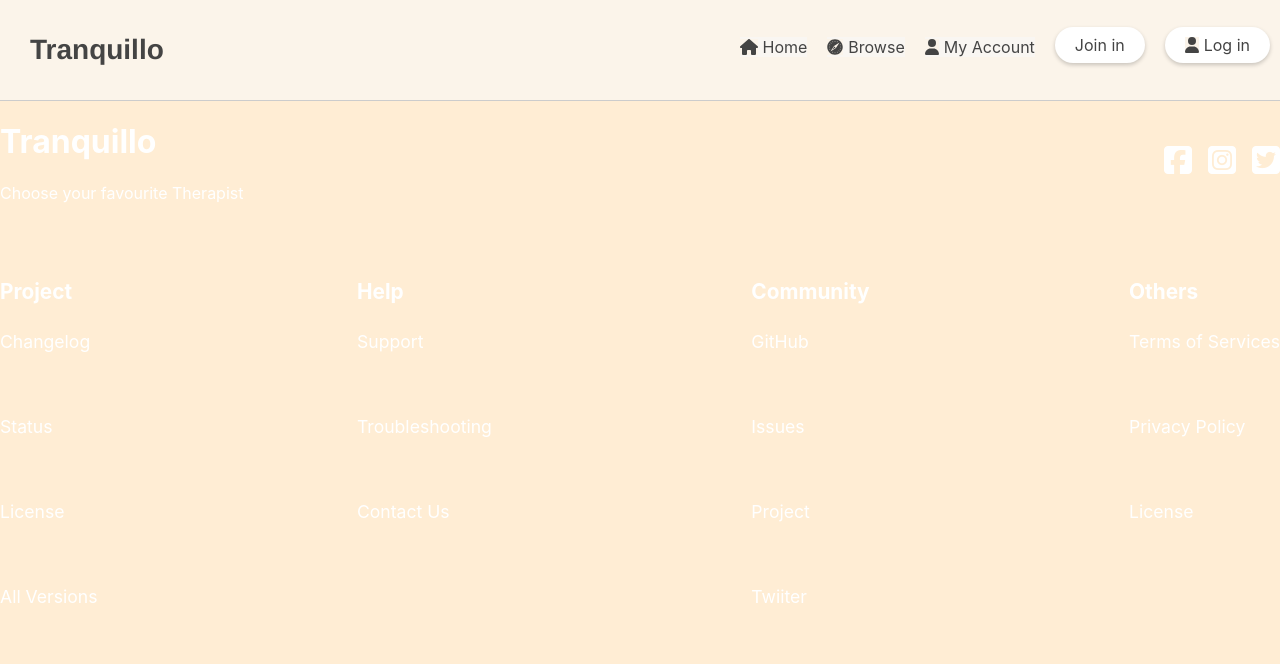
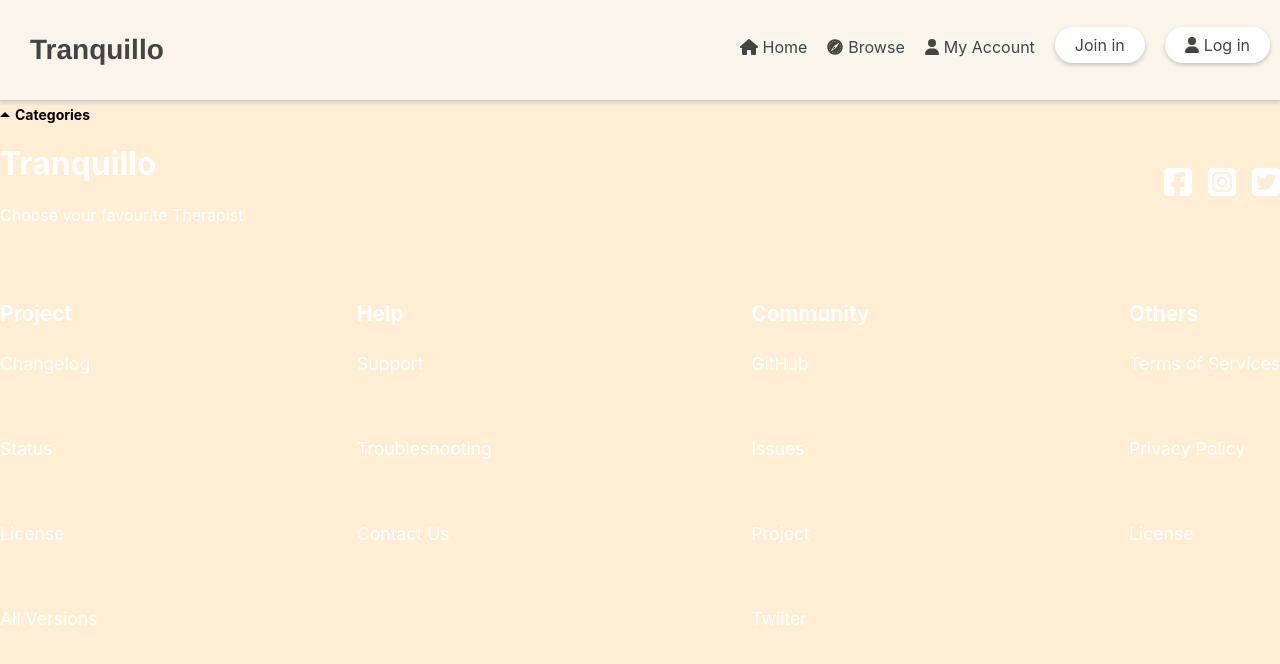
Before and after one commit to altina2801/LabKurs1, a React (Create React App) app in the folder front/: page /dropdownlist in a window 1280 px wide. Shown: the top 664 px of the page. Built offline with nearby package versions, Linux system fonts and the light colour scheme; the HTML template or start-up script is replaced by a standard one.

Commit message:
First Dropdown List Added

```diff
--- a/front/src/App.js
+++ b/front/src/App.js
@@ -15,6 +15,7 @@ import Quiz from './components/Quiz';
 import Sessions from './components/Sessions';
 import BrowseTherapists from './components/BrowseTherapists';
 import SessionB from './components/SessionB'
+import DropdownList from './components/DropdownList';
 
 
 function App() {
@@ -40,6 +41,7 @@ function App() {
           <Route path="/sessions" element={<Sessions />} />
           <Route path="/browsetherapists" element={<BrowseTherapists />} />
           <Route path="/sessionB" element={<SessionB />} />
+          <Route path="/dropdownlist" element={<DropdownList />} />
         </Routes>
         <Footer />
       </Router>
--- /dev/null
+++ b/front/src/components/DropdownList.js
@@ -0,0 +1,31 @@
+import React, { useState } from 'react';
+import '../css/DropdownList.css';
+
+const DropdownList = () => {
+  const [isOpen, setIsOpen] = useState(false);
+  const [isTriangleInverted, setIsTriangleInverted] = useState(false);
+
+  const handleDropdownClick = () => {
+    setIsOpen(!isOpen);
+    setIsTriangleInverted(!isTriangleInverted);
+  };
+
+  return (
+    <div className="dropdown">
+      <div className={`dropdown-header ${isOpen ? 'open' : ''}`} onClick={handleDropdownClick}>
+        <div className={`triangle ${isTriangleInverted ? 'inverted' : ''}`} />
+        <p>Categories</p>
+      </div>
+      {isOpen && (
+        <ul className="dropdown-menu">
+          <li>- Clinical Psychologists</li>
+          <li>- Psychiatrists</li>
+          <li>- Counseling Psychologists</li>
+          <li>- Marriage and Family Therapists</li>
+        </ul>
+      )}
+    </div>
+  );
+};
+
+export default DropdownList;
--- /dev/null
+++ b/front/src/css/DropdownList.css
@@ -0,0 +1,68 @@
+.dropdown {
+    position: relative;
+    display: inline-block;
+  }
+
+  .dropdown-header {
+    cursor: pointer;
+  }
+
+  .triangle {
+    width: 0;
+    height: 0;
+    border-left: 5px solid transparent;
+    border-right: 5px solid transparent;
+    border-bottom: 5px solid black;
+  }
+
+  .triangle.inverted {
+    transform: rotate(180deg);
+  }
+
+  .dropdown-menu {
+    list-style: none;
+    padding: 0;
+    margin: 0;
+    position: absolute;
+    top: 100%;
+    left: 0;
+    background-color: white;
+    border: 1px solid black;
+    width: 150px;
+  }
+
+  .dropdown-menu li {
+    padding: 8px;
+    cursor: pointer;
+    border: 1px solid black;
+  }
+
+  .dropdown-menu li:hover {
+    background-color: lightgray;
+  }
+
+  .dropdown-header {
+    display: flex;
+    align-items: center;
+    cursor: pointer;
+  }
+
+  .triangle {
+    width: 0;
+    height: 0;
+    border-left: 5px solid transparent;
+    border-right: 5px solid transparent;
+    border-bottom: 5px solid black;
+    margin-right: 5px;
+  }
+
+  .dropdown-header p {
+    margin: 0;
+    font-size: 14px;
+    font-weight: bold;
+  }
+  .dropdown-header p.category {
+    margin: 0;
+    font-size: 18px; /* Increase the font size as desired */
+    font-weight: bold;
+  }
--- /dev/null
+++ b/package.json
@@ -0,0 +1,5 @@
+{
+  "dependencies": {
+    "a": "^3.0.1"
+  }
+}
```
Also changed, not shown: 1 other file (tests, documents, lock files or other folders).
